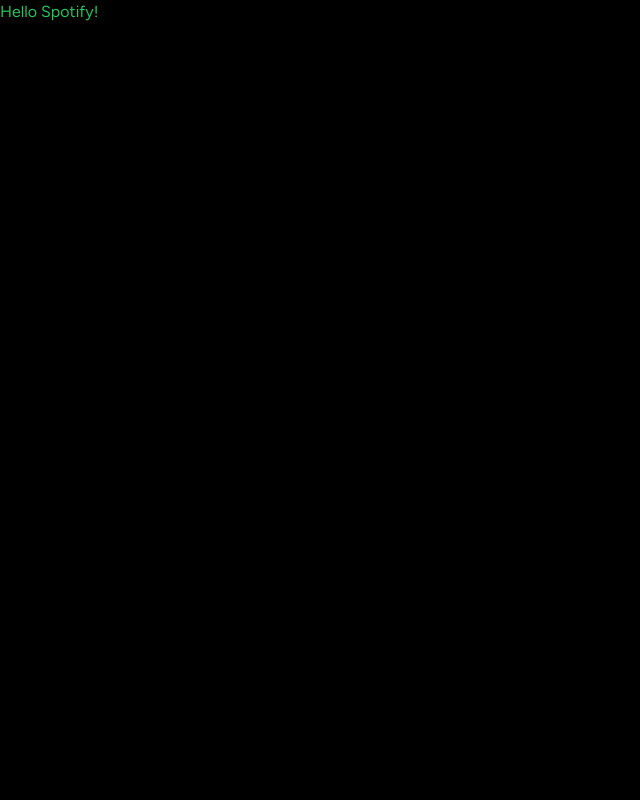
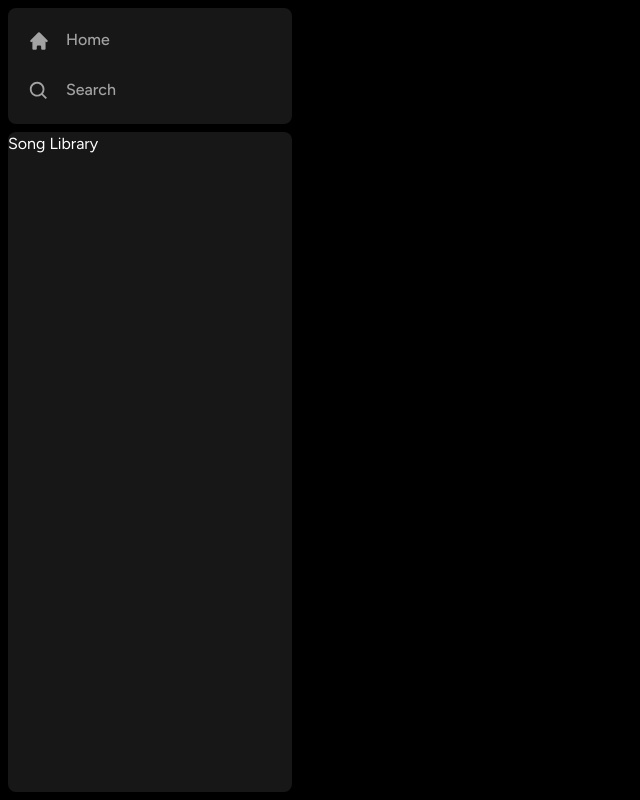
Before and after one commit to onion213/spotify-clone, a Next.js app: page / in a window 1280 px wide. Shown: the whole page, without its empty margins (0-640 px from the left). Built offline with nearby package versions, Linux system fonts and the light colour scheme.

Commit message:
feat: Sidebar headers

```diff
--- a/app/(site)/page.tsx
+++ b/app/(site)/page.tsx
@@ -1,3 +1,3 @@
 export default function Home() {
-  return <div className="text-green-500">Hello Spotify!</div>
+  return <div className="text-green-500">Main Content</div>
 }
--- a/app/layout.tsx
+++ b/app/layout.tsx
@@ -1,6 +1,8 @@
 import type { Metadata } from 'next'
 import { Figtree } from 'next/font/google'
 import './globals.css'
+
+import Sidebar from '@/components/Sidebar'
 
 const font = Figtree({ subsets: ['latin'] })
 
@@ -16,7 +18,9 @@
 }>) {
   return (
     <html lang="en">
-      <body className={font.className}>{children}</body>
+      <body className={font.className}>
+        <Sidebar>{children}</Sidebar>
+      </body>
     </html>
   )
 }
--- /dev/null
+++ b/components/Box.tsx
@@ -0,0 +1,14 @@
+import { twMerge } from 'tailwind-merge'
+
+interface BoxProps {
+  children: React.ReactNode
+  className?: string
+}
+
+const Box: React.FC<BoxProps> = ({ children, className }) => {
+  return (
+    <div className={twMerge('bg-neutral-900 rounded-lg h-fit w-full', className)}>{children}</div>
+  )
+}
+
+export default Box
--- /dev/null
+++ b/components/Sidebar.tsx
@@ -0,0 +1,44 @@
+'use client'
+
+import { usePathname } from 'next/navigation'
+import { useMemo } from 'react'
+import { HiHome } from 'react-icons/hi'
+import { BiSearch } from 'react-icons/bi'
+import Box from './Box'
+import SidebarItem from './SidebarItem'
+
+interface SidebarProps {
+  children: React.ReactNode
+}
+
+const Sidebar: React.FC<SidebarProps> = ({ children }) => {
+  const pathname = usePathname()
+  const routes = useMemo(
+    () => [
+      { icon: HiHome, label: 'Home', active: pathname === '/search', href: '/' },
+      {
+        icon: BiSearch,
+        label: 'Search',
+        active: pathname === '/search',
+        href: '/search',
+      },
+    ],
+    [pathname],
+  )
+  return (
+    <div className="flex h-full">
+      <div className="hidden md:flex flex-col gap-y-2 bg-black h-full w-[300px] p-2">
+        <Box>
+          <div className="flex flex-col gap-y-4 px-5 py-4">
+            {routes.map((item) => (
+              <SidebarItem key={item.label} {...item} />
+            ))}
+          </div>
+        </Box>
+        <Box className="overflow-auto h-full">Song Library</Box>
+      </div>
+    </div>
+  )
+}
+
+export default Sidebar
--- /dev/null
+++ b/components/SidebarItem.tsx
@@ -0,0 +1,41 @@
+import Link from 'next/link'
+import { twMerge } from 'tailwind-merge'
+import type { IconType } from 'react-icons'
+
+interface SidebarItemProps {
+  icon: IconType
+  label: string
+  active?: boolean
+  href: string
+}
+
+const SidebarItem: React.FC<SidebarItemProps> = ({ icon: Icon, label, active, href }) => {
+  return (
+    <Link
+      href={href}
+      className={twMerge(
+        `
+        flex
+        flex-row
+        h-auto
+        item-center
+        w-full
+        gap-x-4
+        text-md
+        font-medium
+        cursor-pointer
+        hover:text-white
+        transition
+        text-neutral-400
+        py-1
+        `,
+        active && 'text-white',
+      )}
+    >
+      <Icon size={26} />
+      <p className="truncate w-full">{label}</p>
+    </Link>
+  )
+}
+
+export default SidebarItem
--- a/package.json
+++ b/package.json
@@ -11,7 +11,9 @@
   "dependencies": {
     "next": "14.2.5",
     "react": "^18",
-    "react-dom": "^18"
+    "react-dom": "^18",
+    "react-icons": "^5.3.0",
+    "tailwind-merge": "^2.5.2"
   },
   "devDependencies": {
     "@biomejs/biome": "1.8.3",
```
Also changed, not shown: 1 other file (tests, documents, lock files or other folders).
